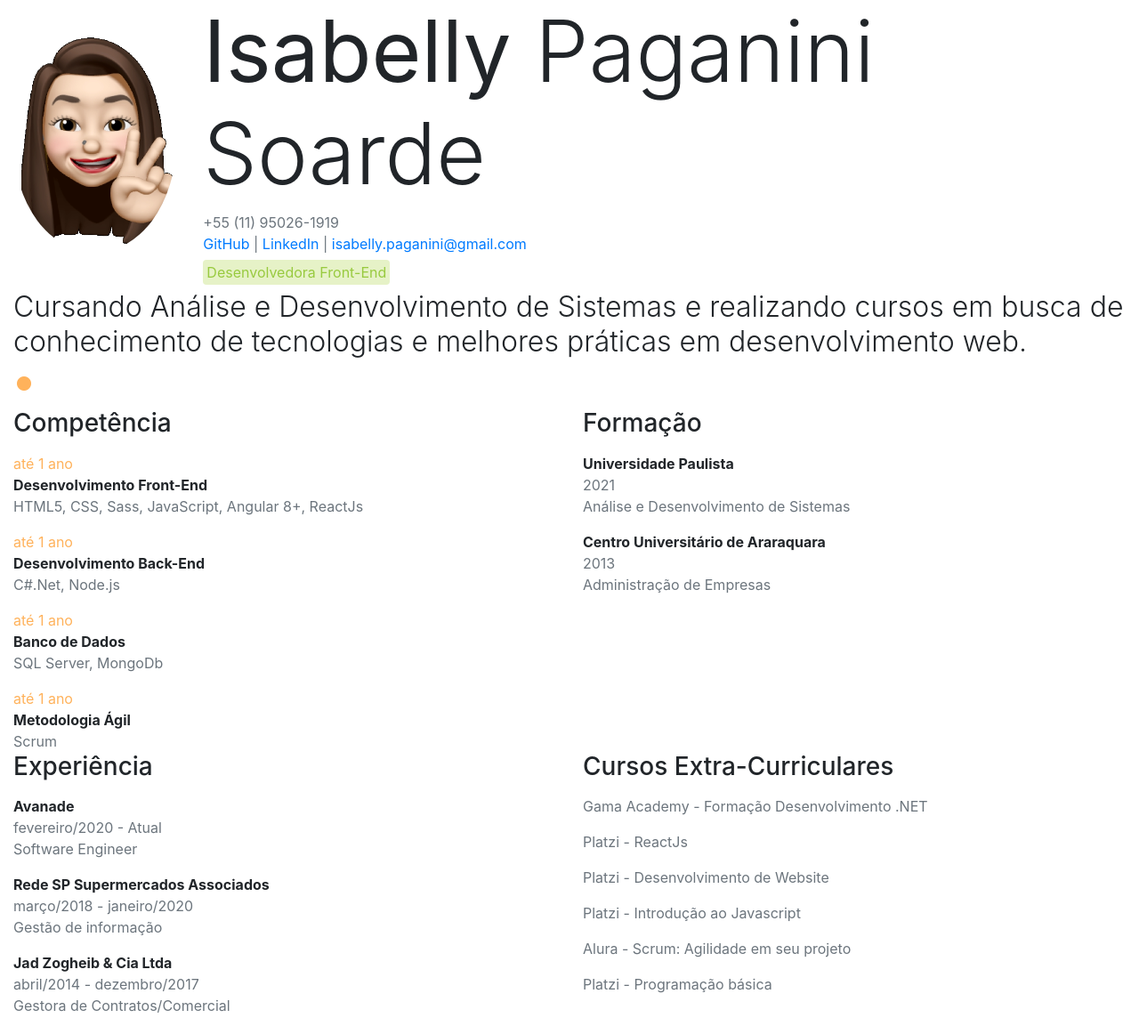
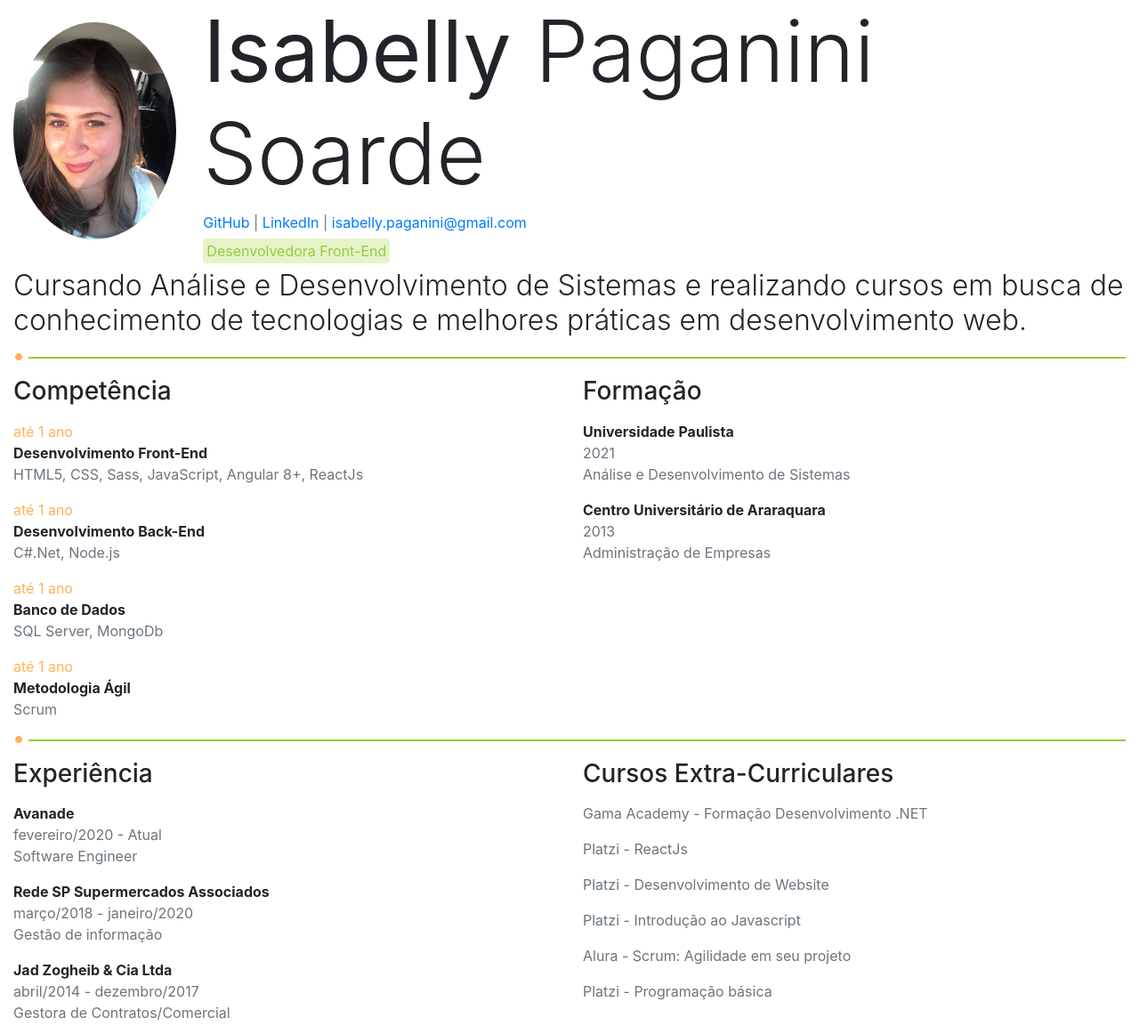
Before and after one commit to isabellyps/personal-page-bootstrap, a plain HTML site: page index.html in a window 1280 px wide. Shown: the whole page at 89% size. Drawn offline with nearby package versions, Linux system fonts and the light colour scheme.

Commit message:
ajustes finais de estilo

```diff
--- a/index.html
+++ b/index.html
@@ -2,23 +2,22 @@
 
 <head>
     <meta name="viewport" content="width=device-width, initial-scale=1.0">
-    <link rel="stylesheet" href="css/style.css">
     <link rel="stylesheet" href="https://stackpath.bootstrapcdn.com/bootstrap/4.3.1/css/bootstrap.min.css">
     <link rel="stylesheet" href="https://fonts.googleapis.com/icon?family=Material+Icons">
+    <link rel="stylesheet" href="css/style.css">
 </head>
 
 <body class="container-fluid pb-5">
     <div class="row align-items-center">
         <div class="col-5 col-md-2 mb-3 mt-3">
-            <img src="img/img-sorr-ab.png" alt="foto do curriculo" class="rounded-circle img-fluid">
+            <img src="img/999628_559374807474649_1781729395_n.jpg" alt="foto do curriculo" class="rounded-circle img-fluid">
         </div>
 
         <div class="col-md-10 p-0">
             <h1 class="col-12 display-5 d-block d-md-none"><strong>Isabelly</strong> Paganini Soarde</h1>
             <h1 class="col-12 display-1 d-none d-md-block"><strong>Isabelly</strong> Paganini Soarde</h1>
 
-            <div class="col-12 col-md-8 desc text-secondary">
-                +55 (11) 95026-1919</br>
+            <div class="col-12 col-md-8 text-secondary">
                 <a href="https://github.com/isabellyps" id="github" target="_blank"><span>GitHub</span></a> | <a
                     href="https://www.linkedin.com/in/isabellypaganini/" id="linkedin"
                     target="_blank"><span>LinkedIn</span></a> |
@@ -81,6 +80,8 @@
         </div>
     </div>
 
+    <div class="mt-3 mb-3 center-separator material-icons">fiber_manual_record</div>
+
     <div class="row">
         <div class="col-12 col-md-6 p-0">
             <h3 class="col-12">Experiência</h3>
@@ -112,7 +113,6 @@
             <div class="col-12 mt-3 text-secondary">Platzi - Programação básica</div>
         </div>
 
-        <script data-cfasync="false" src="/cdn-cgi/scripts/5c5dd728/cloudflare-static/email-decode.min.js"></script>
 </body>
 <footer></footer>
 
```
Also changed, not shown: img/999628_559374807474649_1781729395_n.jpg (added).
